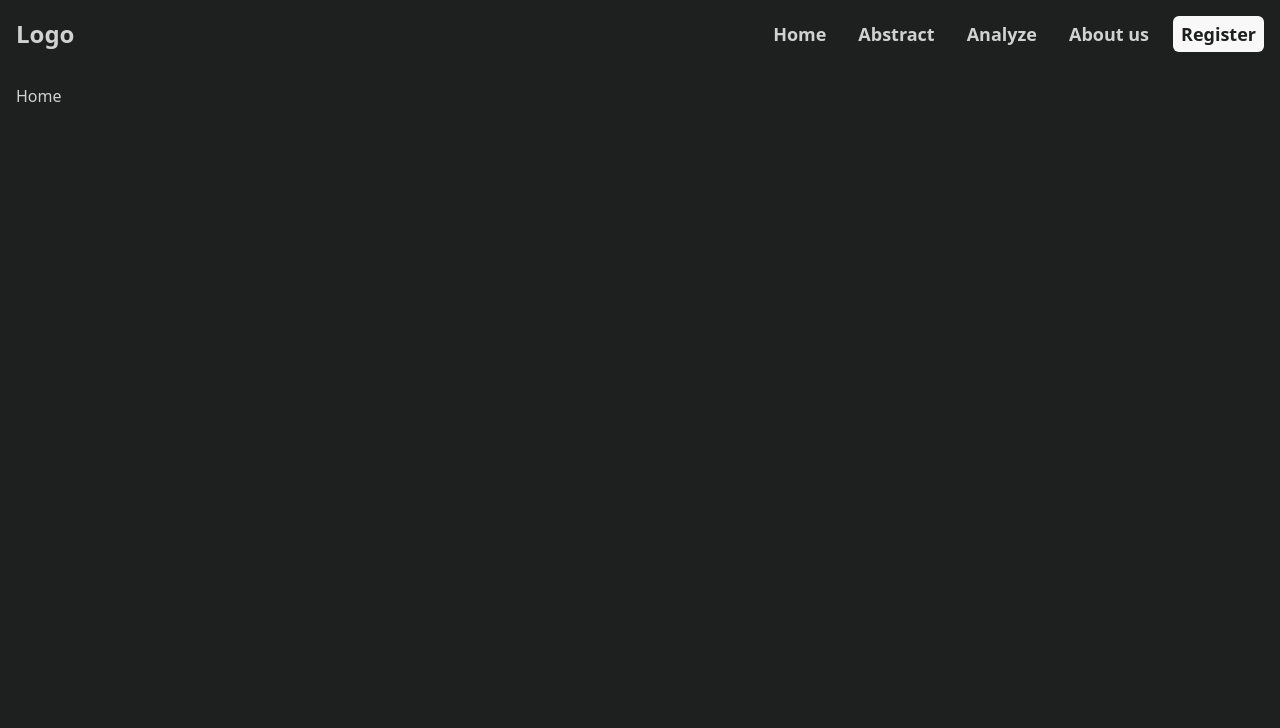
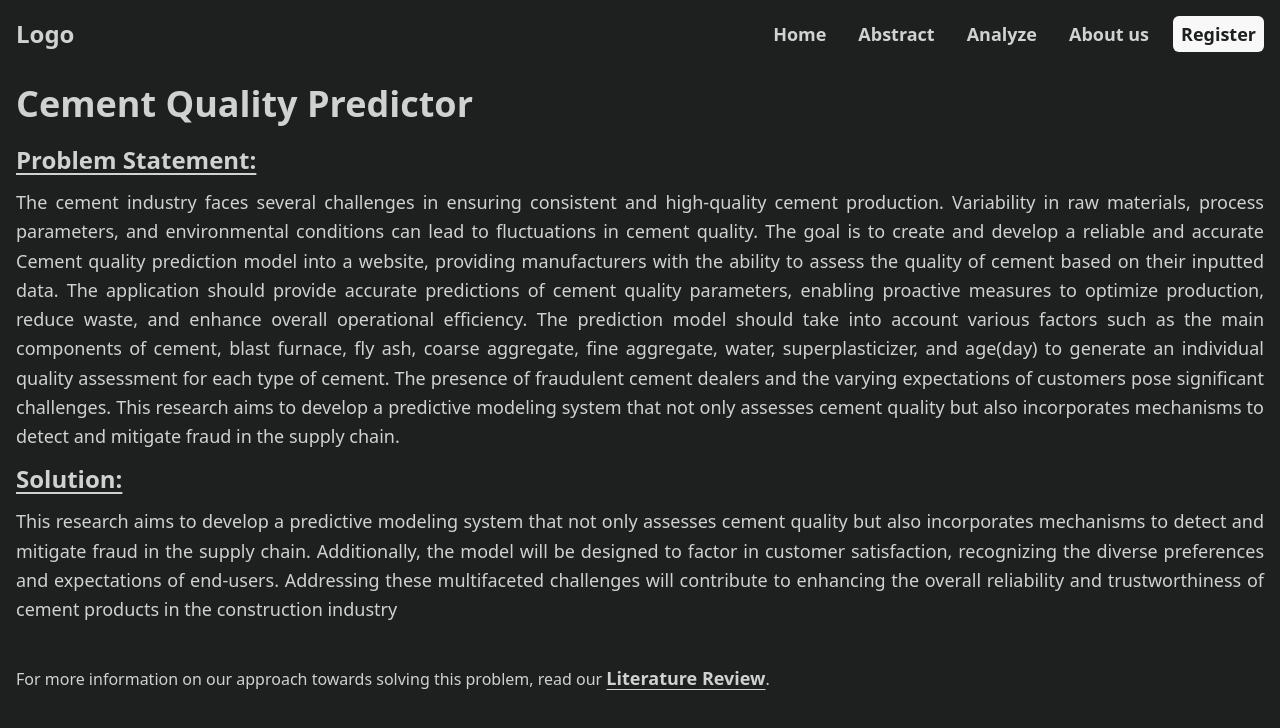
Before and after one commit to Dey11/cement, a React (Vite) app in the folder frontend/: page / in a window 1280 px wide. Shown: the top 728 px of the page. Built offline with nearby package versions, Linux system fonts and the light colour scheme.

Commit message:
Add content to Home page

```diff
--- a/frontend/src/pages/Home.tsx
+++ b/frontend/src/pages/Home.tsx
@@ -1,7 +1,66 @@
 import React from "react";
+import { Link } from "react-router-dom";
 
 const Home = () => {
-  return <div>Home</div>;
+  return (
+    <div>
+      <div className="text-4xl font-semibold mb-5">
+        Cement Quality Predictor
+      </div>
+      <div className="text-2xl font-semibold mb-3 underline underline-offset-4">
+        Problem Statement:
+      </div>
+      <div>
+        <p className="leading-relaxed text-justify text-lg">
+          The cement industry faces several challenges in ensuring consistent
+          and high-quality cement production. Variability in raw materials,
+          process parameters, and environmental conditions can lead to
+          fluctuations in cement quality. The goal is to create and develop a
+          reliable and accurate Cement quality prediction model into a website,
+          providing manufacturers with the ability to assess the quality of
+          cement based on their inputted data. The application should provide
+          accurate predictions of cement quality parameters, enabling proactive
+          measures to optimize production, reduce waste, and enhance overall
+          operational efficiency. The prediction model should take into account
+          various factors such as the main components of cement, blast furnace,
+          fly ash, coarse aggregate, fine aggregate, water, superplasticizer,
+          and age(day) to generate an individual quality assessment for each
+          type of cement. The presence of fraudulent cement dealers and the
+          varying expectations of customers pose significant challenges. This
+          research aims to develop a predictive modeling system that not only
+          assesses cement quality but also incorporates mechanisms to detect and
+          mitigate fraud in the supply chain.
+        </p>
+        <div>
+          <p className="text-2xl font-semibold my-3 underline underline-offset-4">
+            Solution:
+          </p>
+          <p className="leading-relaxed text-justify text-lg">
+            This research aims to develop a predictive modeling system that not
+            only assesses cement quality but also incorporates mechanisms to
+            detect and mitigate fraud in the supply chain. Additionally, the
+            model will be designed to factor in customer satisfaction,
+            recognizing the diverse preferences and expectations of end-users.
+            Addressing these multifaceted challenges will contribute to
+            enhancing the overall reliability and trustworthiness of cement
+            products in the construction industry
+          </p>
+        </div>
+        <div className="my-10">
+          <p>
+            For more information on our approach towards solving this problem,
+            read our{" "}
+            <Link to="/literature">
+              <p className="underline underline-offset-4 font-semibold text-lg hover:text-[#aeb2b2] inline">
+                Literature Review
+              </p>
+            </Link>
+            .
+          </p>
+        </div>
+      </div>
+    </div>
+  );
 };
 
 export default Home;
```
